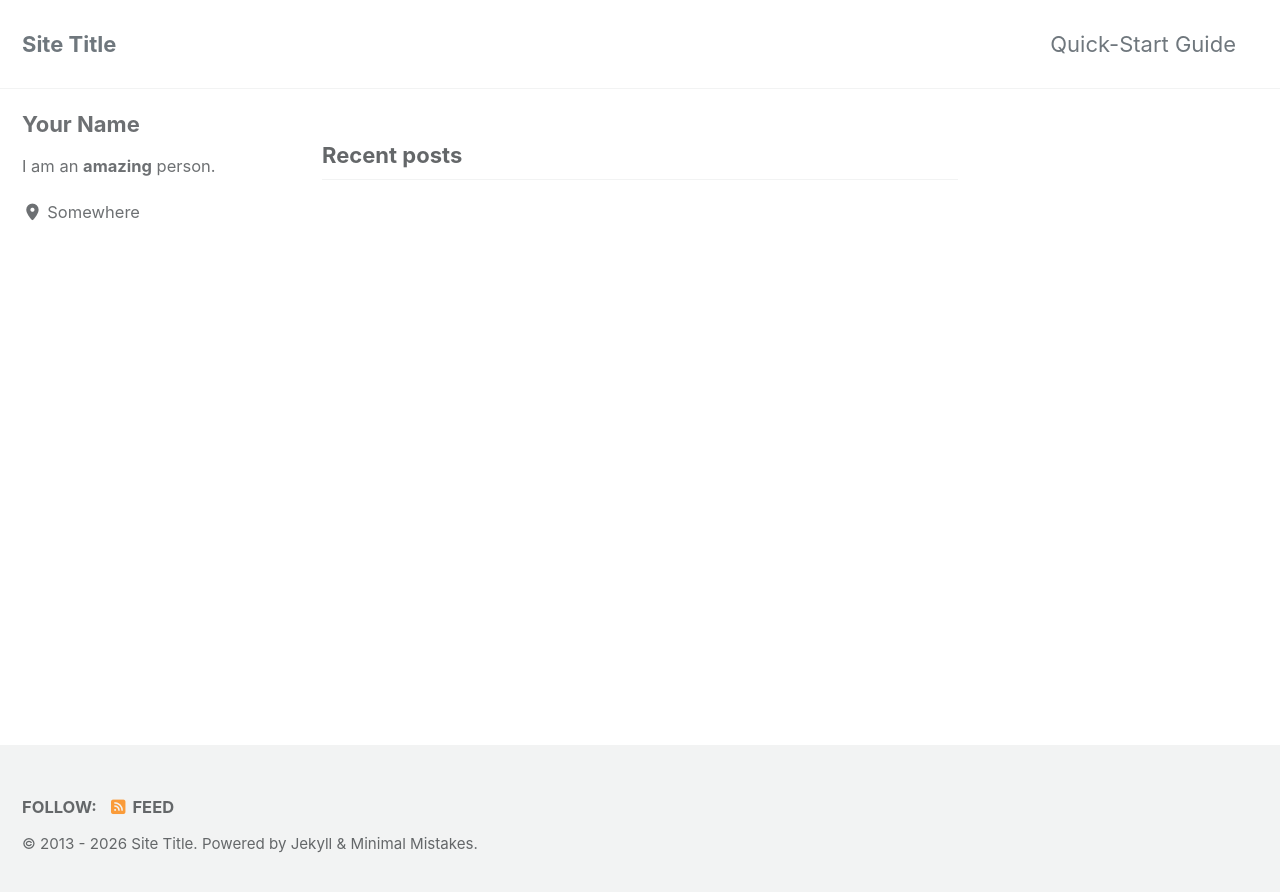
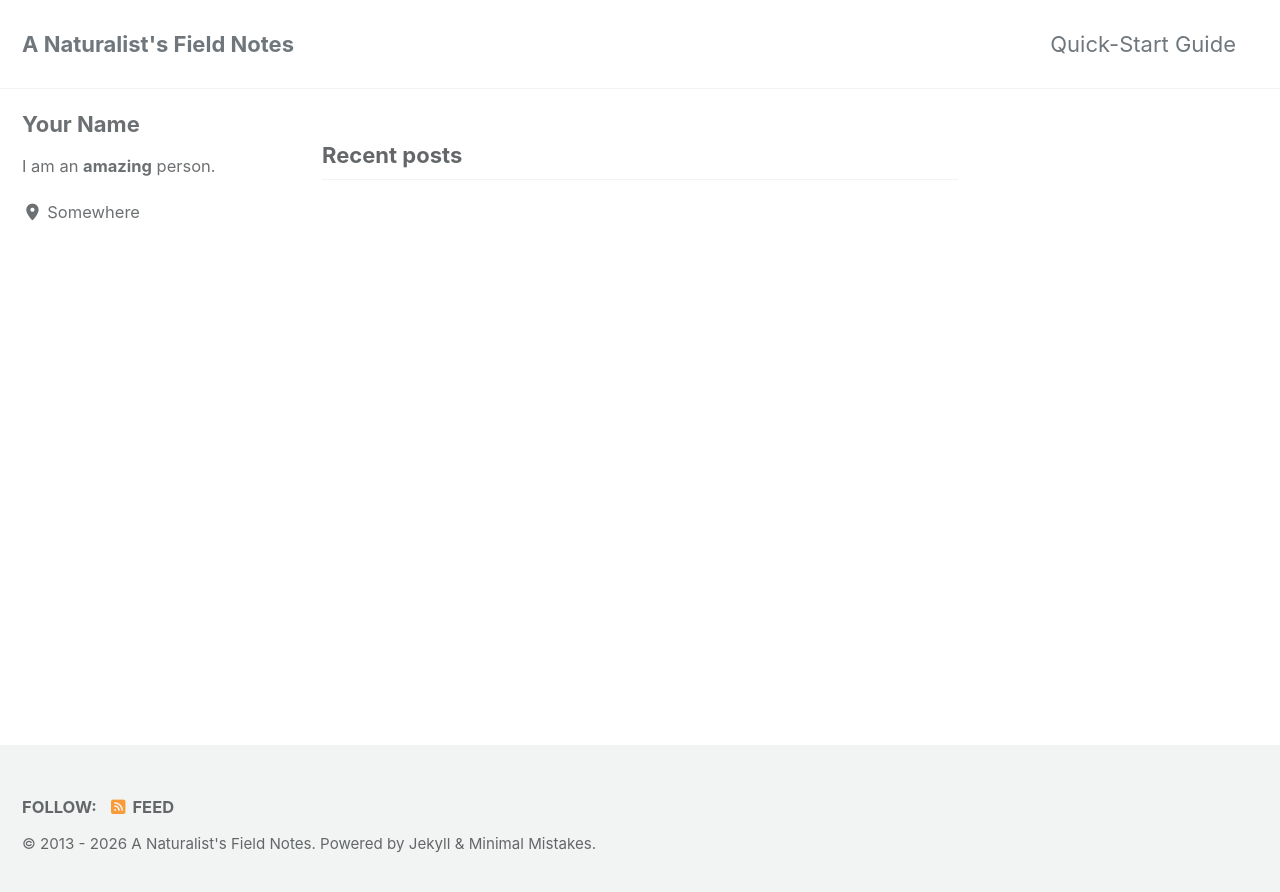
Before and after one commit to pauppuccino/naturalistsnotes.github.io, a Jekyll site: the page built from index.html, in a window 1280 px wide. Shown: the top 892 px of the page. Built offline with Jekyll 4.4.1, drawn with Linux system fonts in a browser that asks for light colours; cached includes are drawn as plain includes; the list of posts is cut into pages by our own code.

Commit message:
Update site title and separator in config

```diff
--- a/_config.yml
+++ b/_config.yml
@@ -12,13 +12,13 @@
 
 # theme                  : "minimal-mistakes-jekyll"
 # remote_theme           : "mmistakes/minimal-mistakes"
-minimal_mistakes_skin    : "default" # "air", "aqua", "contrast", "dark", "dirt", "neon", "mint", "plum", "sunrise", "catppuccin_latte", "catppuccin_mocha"
+minimal_mistakes_skin    :  "default" # "air", "aqua", "contrast", "dark", "dirt", "neon", "mint", "plum", "sunrise", "catppuccin_latte", "catppuccin_mocha"
 
 # Site Settings
 locale                   : "en-US"
 rtl                      : # true, false (default) # turns direction of the page into right to left for RTL languages
-title                    : "Site Title"
-title_separator          : "-"
+title                    : "A Naturalist's Field Notes"
+title_separator          : "|"
 subtitle                 : # site tagline that appears below site title in masthead
 name                     : "Your Name"
 description              : "An amazing website."
```
